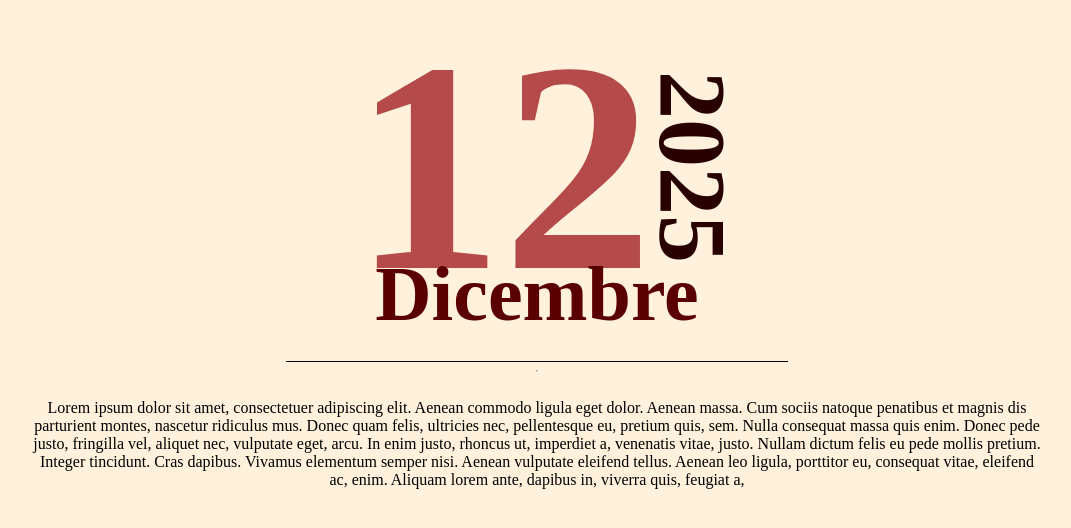
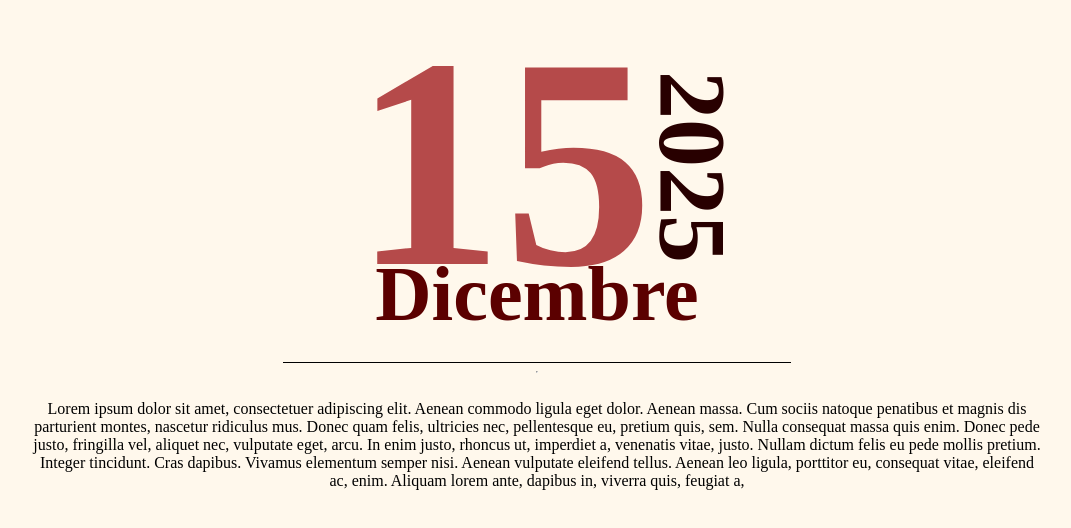
Before and after one commit to taffa-dev/Calendario, a Vue app: page / in a window 1280 px wide. Shown: the top 528 px of the page, without its empty margins (103-1174 px from the left). Built offline with nearby package versions, Linux system fonts and the light colour scheme; a web font is replaced by a local one.

Commit message:
Added today date

```diff
--- a/src/App.vue
+++ b/src/App.vue
@@ -1,13 +1,12 @@
 <script setup>
 import Aphorism from './assets/Aphorism.vue';
 import Date from './assets/Date.vue';
-
 </script>
 
 <template>
   <div class="calendar">
-    <Date></Date>
-    <Aphorism></Aphorism>
+    <Date class="date"></Date>
+    <Aphorism class="aphorism"></Aphorism>
   </div>
 </template>
 
@@ -21,6 +20,6 @@ import Date from './assets/Date.vue';
 
 <style>
   body {
-    background-color: rgb(255, 241, 219);
+    background-color: rgb(255, 248, 236);
   }
 </style>
--- a/src/assets/Date.vue
+++ b/src/assets/Date.vue
@@ -1,16 +1,30 @@
-<script setup></script>
+<script setup>
+import { ref } from 'vue';
+
+let today = new Date();
+
+const monthNames = ['Gennaio', 'Febbraio', 'Marzo', 'Aprile', 'Maggio', 'Giugno', 'Luglio', 'Agosto', 'Settembre', 'Ottobre', 'Novembre', 'Dicembre'];
+
+const day = ref(today.getDate());
+const month = ref(monthNames[today.getMonth()]);
+const year = ref(today.getFullYear());
+
+console.log(day)
+console.log(month)
+console.log(year)
+</script>
 
 <template>
     <div class="date">
         <div class="date-numbers">
             <div class="day">
-                12
+                {{ day }}
             </div>
             <div class="year">
-                2025
+                {{ year }}
             </div>
         </div>
-        <div class="month">Dicembre</div>
+        <div class="month">{{ month }}</div>
         <hr />
     </div>
 </template>
@@ -37,7 +51,8 @@
 .day {
     color: #B54A4A;
     font-size: 300px;
-    padding-right: 3%;
+    padding-right: 10px;
+    padding-bottom: 8px;
 }
 
 .month {
```
